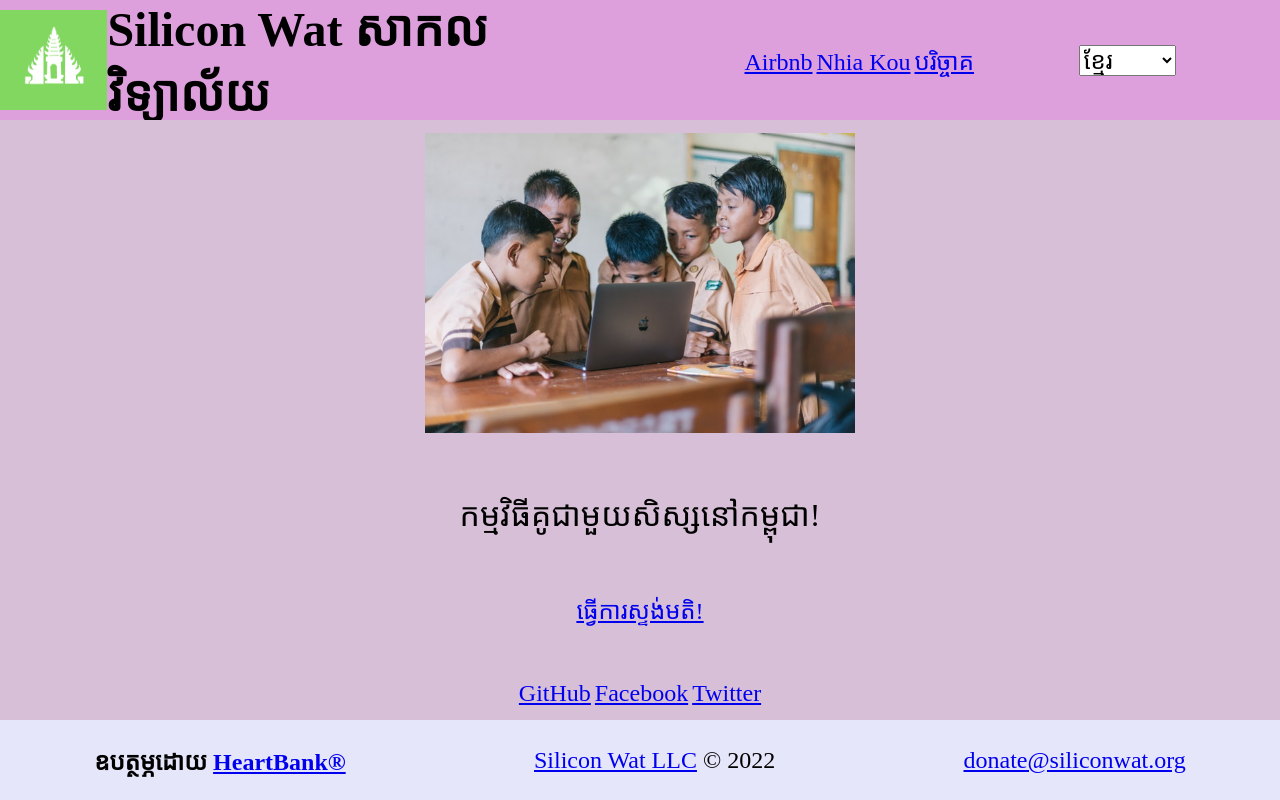
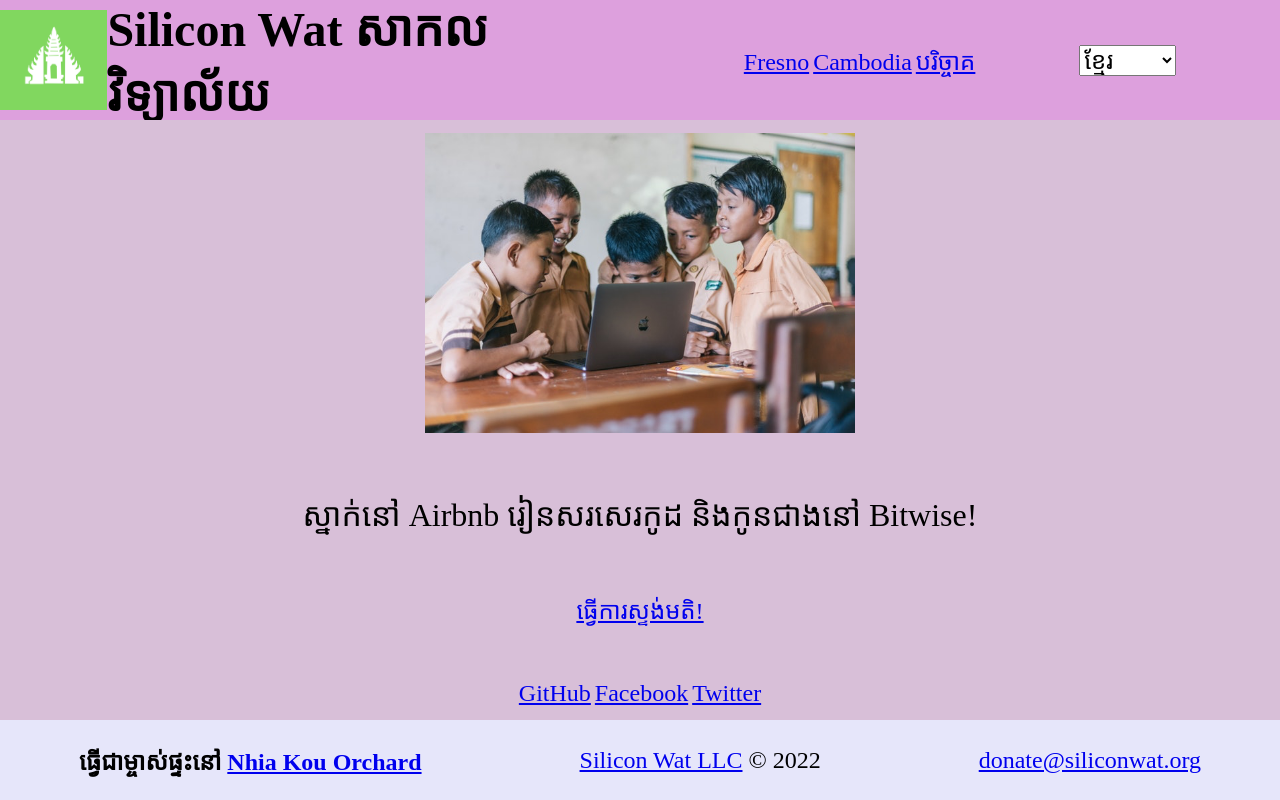
Before and after one commit to SiliconWat/siliconwat.org, a plain HTML site: page khmer.html in a window 1280 px wide. Drawn offline with Linux system fonts and the light colour scheme.

Commit message:
added bitwise

```diff
--- a/khmer.html
+++ b/khmer.html
@@ -16,8 +16,8 @@
             </section>
             <section>
                 <nav>
-                    <a href="#">Airbnb</a>
-                    <a href="https://nhiakou.com">Nhia Kou</a>
+                    <a href="#">Fresno</a>
+                    <a href="#">Cambodia</a>
                     <a href="https://github.com/sponsors/SiliconWat">បរិច្ចាគ</a>
                 </nav>
                 <select onchange="changeLanguage(event)">
@@ -28,7 +28,7 @@
         </header>
         <main>
             <img src="student.png">
-            <p>កម្មវិធីគូជាមួយសិស្សនៅកម្ពុជា!</p>
+            <p>ស្នាក់នៅ Airbnb រៀនសរសេរកូដ និងកូនជាងនៅ Bitwise!</p>
             <a href="https://forms.gle/JQ4hiA8vVUf3PFsj8">ធ្វើការស្ទង់មតិ!</a>
             <nav></nav>
             <nav>
@@ -39,7 +39,7 @@
             </nav>
         </main>
         <footer>
-            <strong>ឧបត្ថម្ភដោយ <a href="https://heartbank.org">HeartBank&reg;</a></strong>
+            <strong>ធ្វើជាម្ចាស់ផ្ទះនៅ <a href="https://nhiakou.org">Nhia Kou Orchard</a></strong>
             <small><a href="https://siliconwat.com">Silicon Wat LLC</a> &copy; 2022</small>
             <a href="mailto:donate@siliconwat.org">donate@siliconwat.org</a>
         </footer>
```
Also changed, not shown: index.html (+4 -4 lines).
